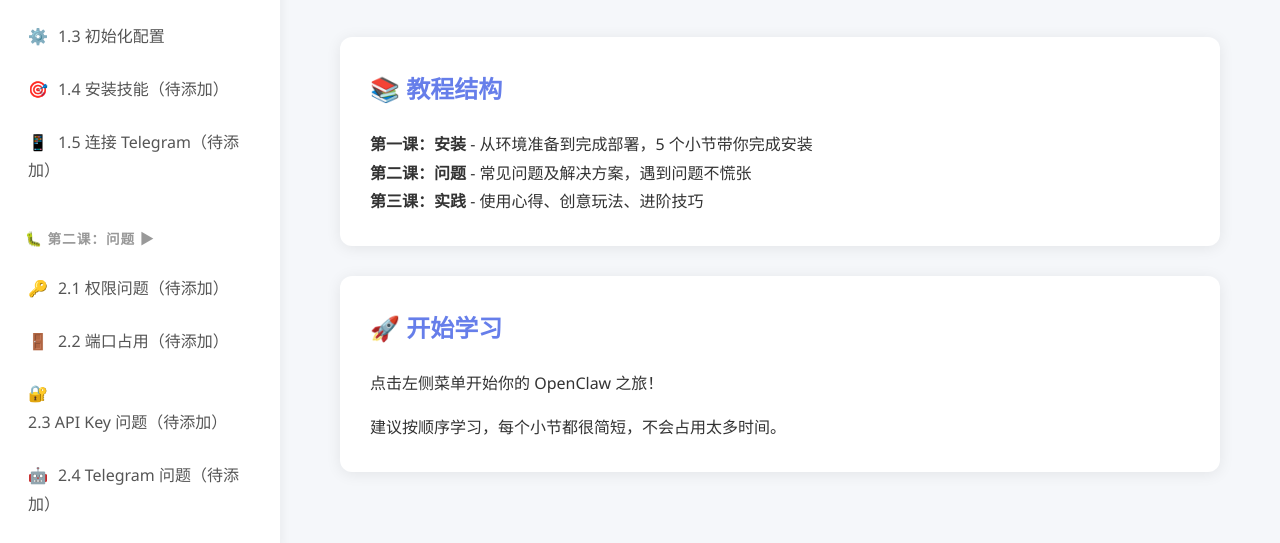
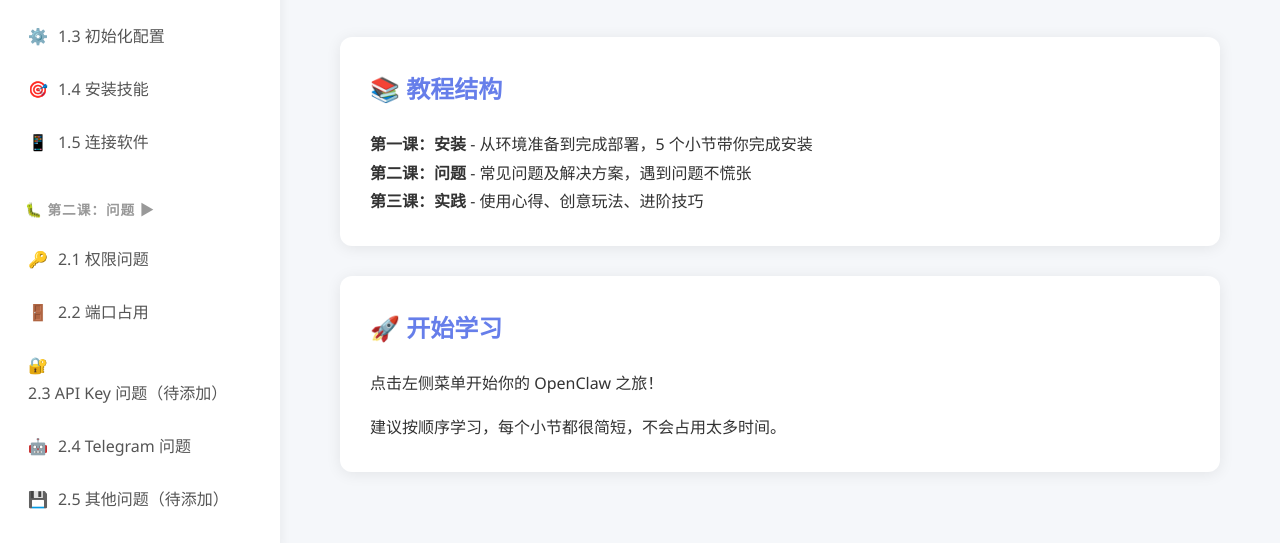
Before and after one commit to ximenchuixue77/ximen-homepage, a plain HTML site: page tutorial.html in a window 1280 px wide. Shown: the part 250-793 px from the top of the page. Drawn offline with Linux system fonts and the light colour scheme.

Commit message:
Update tutorial.html navigation links

```diff
--- a/tutorial.html
+++ b/tutorial.html
@@ -205,8 +205,8 @@
                     <li><a href="lesson1-1.html" ><span class="icon">📦</span>1.1 环境准备</a></li>
                     <li><a href="lesson1-2.html" ><span class="icon">🔧</span>1.2 安装 OpenClaw</a></li>
                     <li><a href="lesson1-3.html" ><span class="icon">⚙️</span>1.3 初始化配置</a></li>
-                    <li><a href="#"><span class="icon">🎯</span>1.4 安装技能（待添加）</a></li>
-                    <li><a href="#"><span class="icon">📱</span>1.5 连接 Telegram（待添加）</a></li>
+                    <li><a href="lesson1-4.html"><span class="icon">🎯</span>1.4 安装技能</a></li>
+                    <li><a href="lesson1-5.html"><span class="icon">📱</span>1.5 连接软件</a></li>
                 </ul>
             </div>
 
@@ -216,10 +216,10 @@
                     <span class="arrow">▶</span>
                 </div>
                 <ul class="sidebar-menu" id="lesson2">
-                    <li><a href="#"><span class="icon">🔑</span>2.1 权限问题（待添加）</a></li>
-                    <li><a href="#"><span class="icon">🚪</span>2.2 端口占用（待添加）</a></li>
+                    <li><a href="lesson2-1.html"><span class="icon">🔑</span>2.1 权限问题</a></li>
+                    <li><a href="lesson2-2.html"><span class="icon">🚪</span>2.2 端口占用</a></li>
                     <li><a href="#"><span class="icon">🔐</span>2.3 API Key 问题（待添加）</a></li>
-                    <li><a href="#"><span class="icon">🤖</span>2.4 Telegram 问题（待添加）</a></li>
+                    <li><a href="lesson2-4.html"><span class="icon">🤖</span>2.4 Telegram 问题</a></li>
                     <li><a href="#"><span class="icon">💾</span>2.5 其他问题（待添加）</a></li>
                 </ul>
             </div>
```
